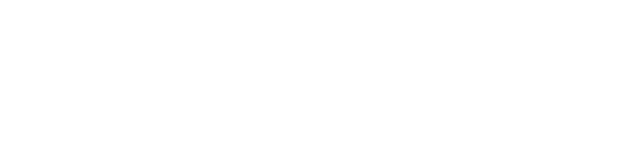
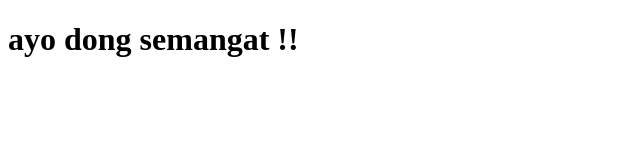
Before and after one commit to putrabudimulya/code_teen, a plain HTML site: page gallery.html in a window 1280 px wide. Shown: the whole page, without its empty margins (0-640 px from the left). Drawn offline with Linux system fonts and the light colour scheme.

Commit message:
penambahan h1

```diff
--- a/gallery.html
+++ b/gallery.html
@@ -7,7 +7,7 @@
 
 	<body>
 		<div id="header">
-
+			<h1> ayo dong semangat !!</h1>
 		</div>
 		<div id="body">
 
```
